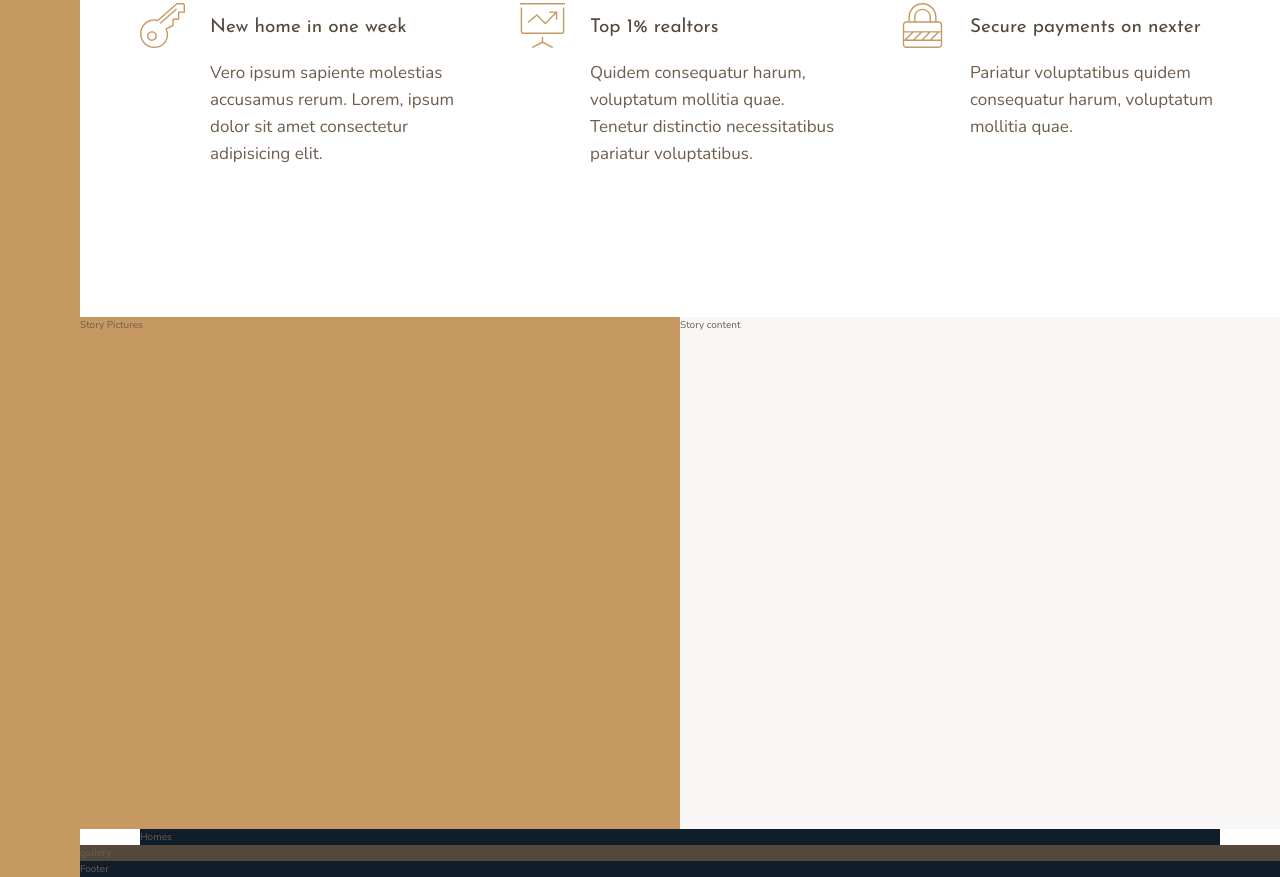
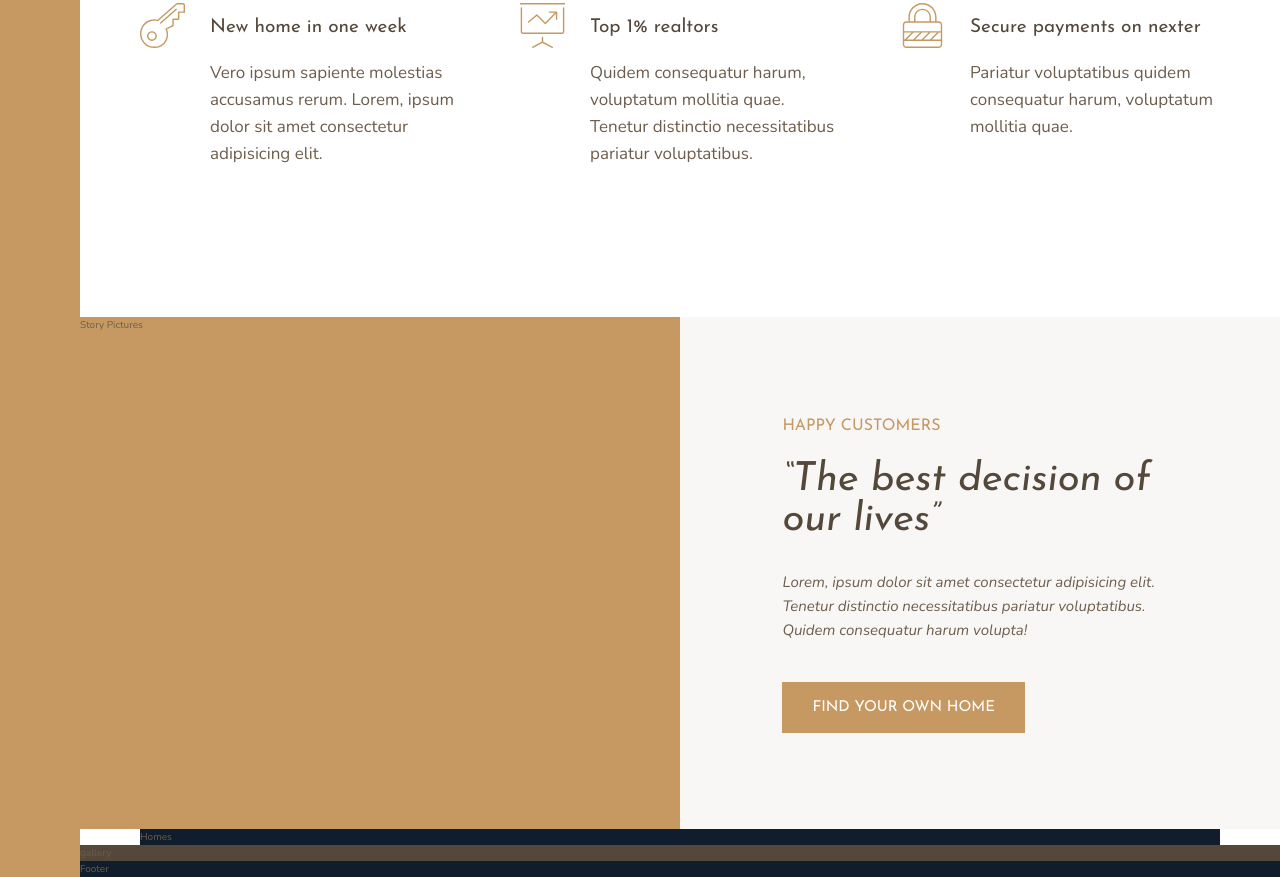
Before and after one commit to huzaifaghazali/Nexter, a website: page index.html in a window 1280 px wide. Shown: the part 991-1868 px from the top of the page. Drawn offline with nearby package versions, Linux system fonts and the light colour scheme.

Commit message:
Create story section

```diff
--- a/index.html
+++ b/index.html
@@ -85,7 +85,17 @@
 
     <div class="story__pictures">Story Pictures</div>
 
-    <div class="story__content">Story content</div>
+    <div class="story__content">
+      <h3 class="heading-3 mb-sm">Happy Customers</h3>
+      <h2 class="heading-2 heading-2--dark mb-md">
+        &ldquo;The best decision of our lives&rdquo;
+      </h2>
+      <p class="story__text">
+        Lorem, ipsum dolor sit amet consectetur adipisicing elit. Tenetur
+        distinctio necessitatibus pariatur voluptatibus. Quidem consequatur harum volupta!
+      </p>
+      <button class="btn">Find your own home</button>
+    </div>
 
     <section class="homes">Homes</section>
 
--- a/sass/_story.scss
+++ b/sass/_story.scss
@@ -8,5 +8,21 @@
    &__content {
       background-color: $color-grey-light-1;
       grid-column: col-start 5  / full-end;
+
+      padding: 6rem 8vw;
+      // display: flex;
+      // flex-direction: column;
+      // justify-content: center;
+      // align-items: flex-start;
+
+      display: grid;
+      justify-items: start;
+      align-content: center;
+   }
+
+   &__text {
+      font-size: 1.5rem;
+      font-style: italic;
+      margin-bottom: 4rem;
    }
 }
--- a/sass/_typography.scss
+++ b/sass/_typography.scss
@@ -9,10 +9,24 @@
 
 .heading-2 {
   @extend %heading;
+  font-size: 4rem;
+  font-style: italic;
+  line-height: 1;
+
+  &--light {
+    color: $color-grey-light-1;
+  }
+
+  &--dark {
+    color: $color-grey-dark-1;
+  }
 }
 
 .heading-3 {
   @extend %heading;
+  font-size: 1.6rem;
+  color: $color-primary;
+  text-transform: uppercase;
 }
 
 .heading-4 {
@@ -27,3 +41,38 @@
     color: $color-grey-dark-1;
   }
 }
+
+
+.btn {
+  background-color: $color-primary;
+  color: #fff;
+  border: none;
+  border-radius: 0;
+  font-family: $font-display;
+  font-size: 1.5rem;
+  text-transform: uppercase;
+  padding: 1.8rem 3rem;
+  cursor: pointer;
+  transition: all .2s;
+
+  &:hover {
+    background-color: $color-primary-dark;
+  }
+}
+
+
+.mb-sm {
+  margin-bottom: 2rem;
+}
+
+.mb-md {
+  margin-bottom: 3rem;
+}
+
+.mb-lg {
+  margin-bottom: 4rem;
+}
+
+.mb-hg {
+  margin-bottom: 8rem;
+}
```
Also changed, not shown: css/style.css.
